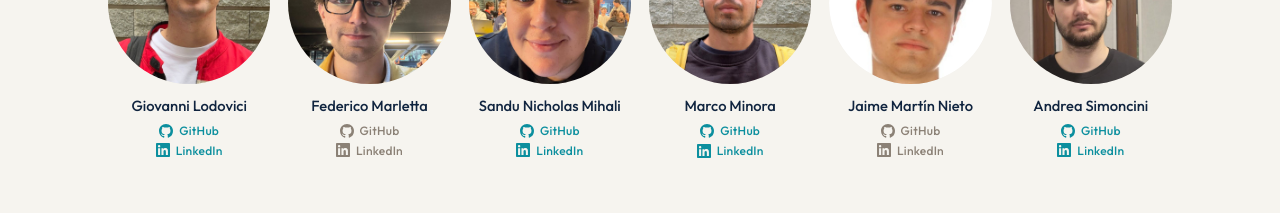
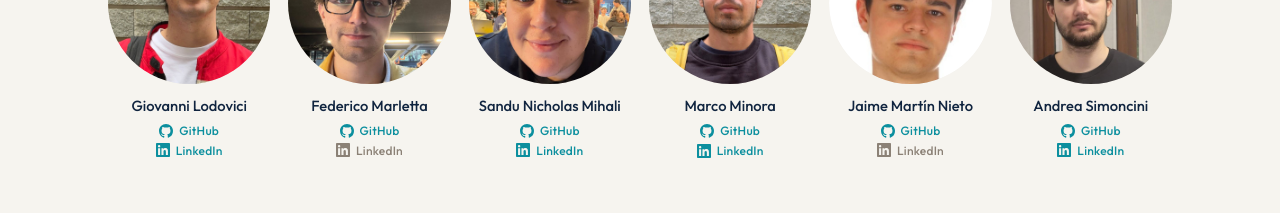
Before and after one commit to NicoMimy56/Atelier-interACT, a plain HTML site: page index.html in a window 1280 px wide. Shown: the part 2340-2553 px from the top of the page. Drawn offline with Linux system fonts and the light colour scheme.

Commit message:
Aggiunge i GitHub di Federico e Jaime.

```diff
--- a/index.html
+++ b/index.html
@@ -414,7 +414,7 @@
           <li>
             <figure>
               <div class="avatar"><img src="assets/gruppo/federico-marletta.jpg" alt=""></div>
-              <figcaption>Federico Marletta<span class="contacts"><a href=""><svg aria-hidden="true"><use href="#icon-github"/></svg>GitHub</a><a href=""><svg aria-hidden="true"><use href="#icon-linkedin"/></svg>LinkedIn</a></span></figcaption>
+              <figcaption>Federico Marletta<span class="contacts"><a href="https://github.com/Feffino05" target="_blank" rel="noopener"><svg aria-hidden="true"><use href="#icon-github"/></svg>GitHub</a><a href=""><svg aria-hidden="true"><use href="#icon-linkedin"/></svg>LinkedIn</a></span></figcaption>
             </figure>
           </li>
           <li>
@@ -432,7 +432,7 @@
           <li>
             <figure>
               <div class="avatar"><img src="assets/gruppo/jaime-martin-nieto.jpg" alt=""></div>
-              <figcaption>Jaime Martín Nieto<span class="contacts"><a href=""><svg aria-hidden="true"><use href="#icon-github"/></svg>GitHub</a><a href=""><svg aria-hidden="true"><use href="#icon-linkedin"/></svg>LinkedIn</a></span></figcaption>
+              <figcaption>Jaime Martín Nieto<span class="contacts"><a href="https://github.com/bySerJaibot" target="_blank" rel="noopener"><svg aria-hidden="true"><use href="#icon-github"/></svg>GitHub</a><a href=""><svg aria-hidden="true"><use href="#icon-linkedin"/></svg>LinkedIn</a></span></figcaption>
             </figure>
           </li>
           <li>
```
